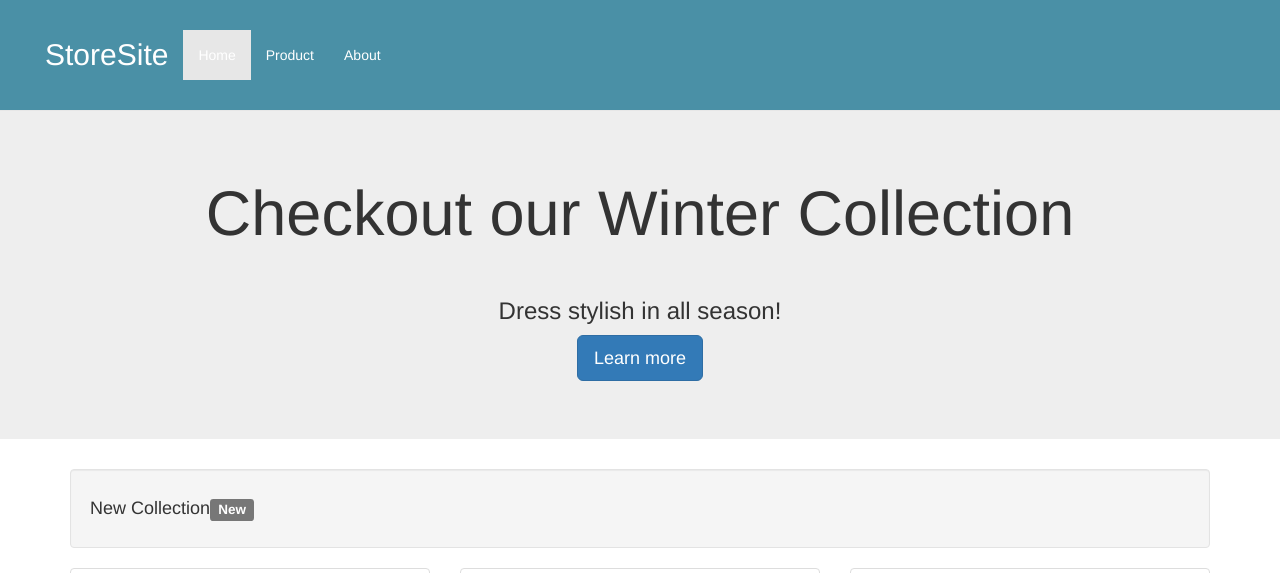
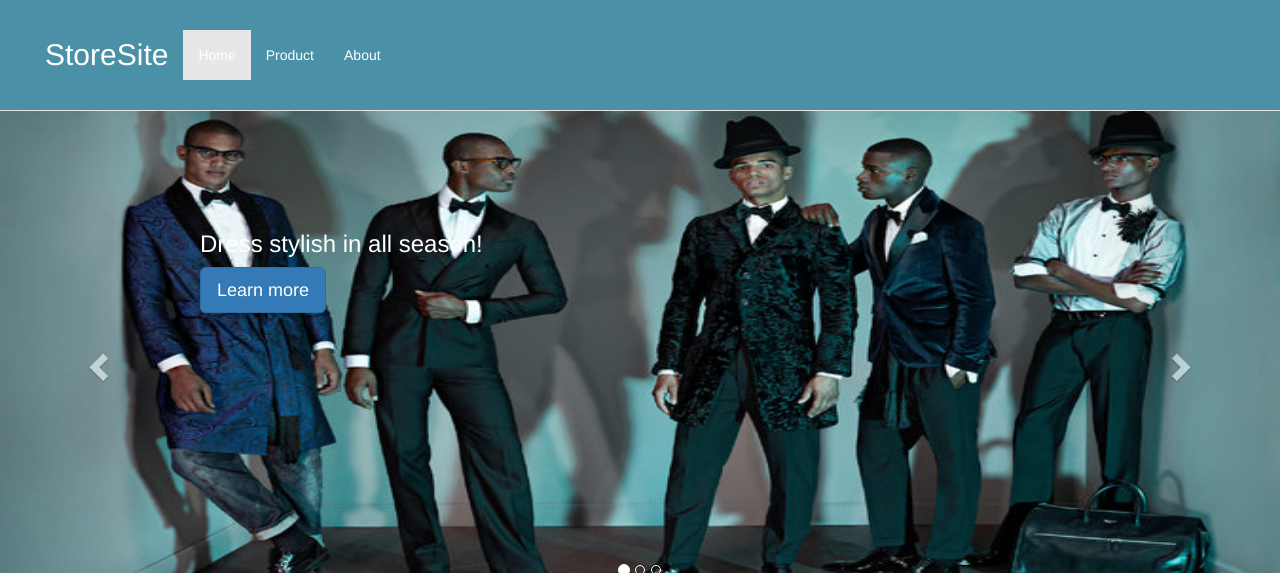
Before and after one commit to YannGitHubjava/StoreSite, a Django app: page / in a window 1280 px wide. Shown: the top 573 px of the page. Run offline with Django 3.2, Linux system fonts and the light colour scheme; data comes from the database, SQL or seed files in the repository; some libraries are stand-ins or nearby versions; grey boxes are pictures that could not be loaded.

Commit message:
Carousel feature added

```diff
--- a/clothingStore/static/clothingStore/css/home.css
+++ b/clothingStore/static/clothingStore/css/home.css
@@ -23,3 +23,20 @@
     width: 100%;
     height:250px;
 }
+
+.item {
+    position:relative;
+}
+
+.item img {
+    width: 100%;
+}
+
+
+
+.center {
+    position: absolute;
+    top: 100px;
+    left: 200px;
+    color: white;
+}
--- a/clothingStore/templates/home.html
+++ b/clothingStore/templates/home.html
@@ -10,14 +10,43 @@
 
 
     <!-- section start -->
-    <div class="contaier"></div>
-        <div class="jumbotron text-center" >
-            <h1>Checkout our Winter Collection</h1>
-            <br>
+    {% load static %}
+    <div class="carousel slide" data-ride="carousel" id="carousel-1">
+        <div class="carousel-inner" role="listbox">
+            <div class="item active">
+                <img src="{% static 'clothingStore/img/Man_classic.jpg' %}" style="height: 500px;" alt="Slide Image" />
+
+                <div class="center">
                     <h3>Dress stylish in all season!</h3>
                     <h5><a class="btn btn-primary btn-lg" href="#" role="button">Learn more</a></h5>
+                </div>
 
             </div>
+            <div class="item">
+                <img src="{% static 'clothingStore/img/class_man.jpg' %}" style="height: 500px;" alt="Slide Image"/>
+                <div class="center">
+                    <h3>Dress stylish in all season!</h3>
+                    <h5><a class="btn btn-primary btn-lg" href="#" role="button">Learn more</a></h5>
+                </div>
+            </div>
+            <div class="item">
+                <img src="{% static 'clothingStore/img/Classic.jpg' %}" style="height: 500px;" alt="Slide Image"/>
+                <div class="center">
+                    <h3>Dress stylish in all season!</h3>
+                    <h5><a class="btn btn-primary btn-lg" href="#" role="button">Learn more</a></h5>
+                </div>
+            </div>
+        </div>
+        <div><a class="left carousel-control" href="#carousel-1" role="button" data-slide="prev"><i class="glyphicon glyphicon-chevron-left"></i><span class="sr-only">Previous</span></a>
+            <a class="right carousel-control" href="#carousel-1" role="button" data-slide="next"><i class="glyphicon glyphicon-chevron-right"></i><span class="sr-only">Next</span></a>
+        </div>
+        <ol class="carousel-indicators">
+            <li data-target="#carousel-1" data-slide-to="0" class="active"></li>
+            <li data-target="#carousel-1" data-slide-to="1"></li>
+            <li data-target="#carousel-1" data-slide-to="2"></li>
+        </ol>
+    </div>
+
 
     <!-- end Section -->
 
@@ -50,7 +79,6 @@
         </div>
         <!-- End Thumbnails -->
 
-
     </div>
 {% endblock content %}
 {% block property%} footer-dark {% endblock property%}
```
Also changed, not shown: clothingStore/static/clothingStore/img/Classic.jpg (added), clothingStore/static/clothingStore/img/Man_classic.jpg (added), clothingStore/static/clothingStore/img/class_man.jpg (added), static/clothingStore/img/Classic.jpg (added), static/clothingStore/img/Man_classic.jpg (added), static/clothingStore/img/class_man.jpg (added), 1 other file. Lines whose indentation alone changed are shown as unchanged.
